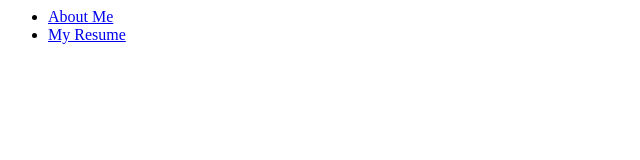
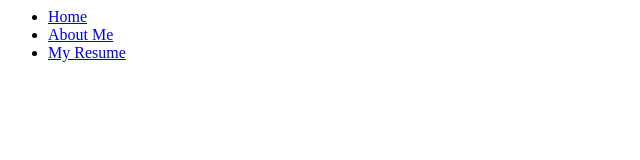
Before and after one commit to CCPS387875/CCPS387875.github.io, a plain HTML site: page index.html in a window 1280 px wide. Shown: the whole page, without its empty margins (0-640 px from the left). Drawn offline with Linux system fonts and the light colour scheme.

Commit message:
Update index.html

```diff
--- a/index.html
+++ b/index.html
@@ -5,7 +5,7 @@
     <header>
       <nav>
         <ul>
-          <li><a href="./index.html>Home</a></li>
+          <li><a href="./index.html">Home</a></li>
           <li><a href="./aboutme.html">About Me</a></li>
           <li><a href="./myresume.pdf" target"_blank"> My Resume</a></li>
         </ul>
```
